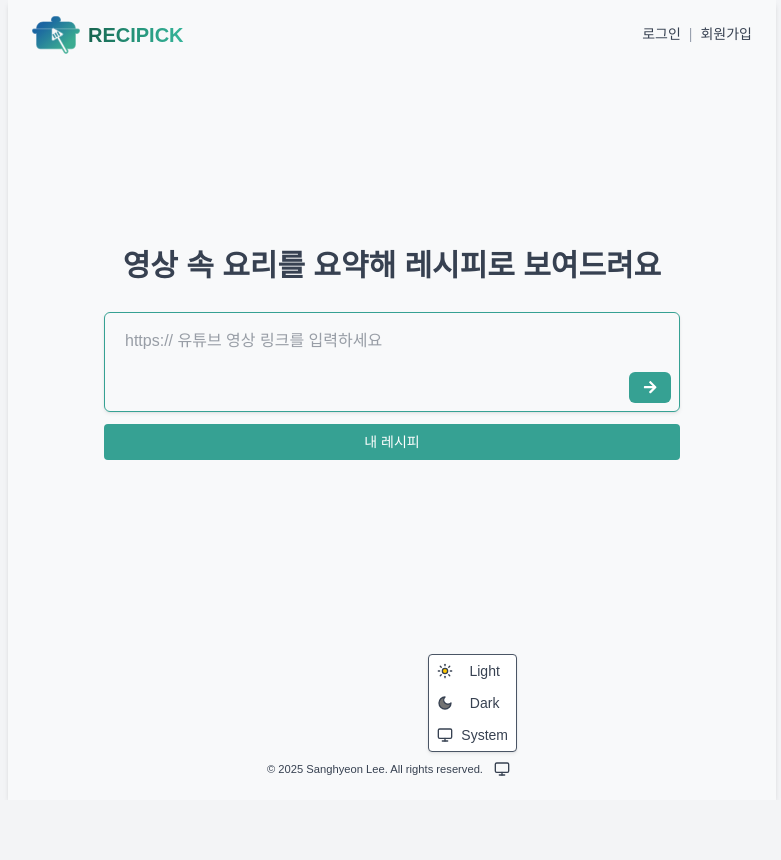
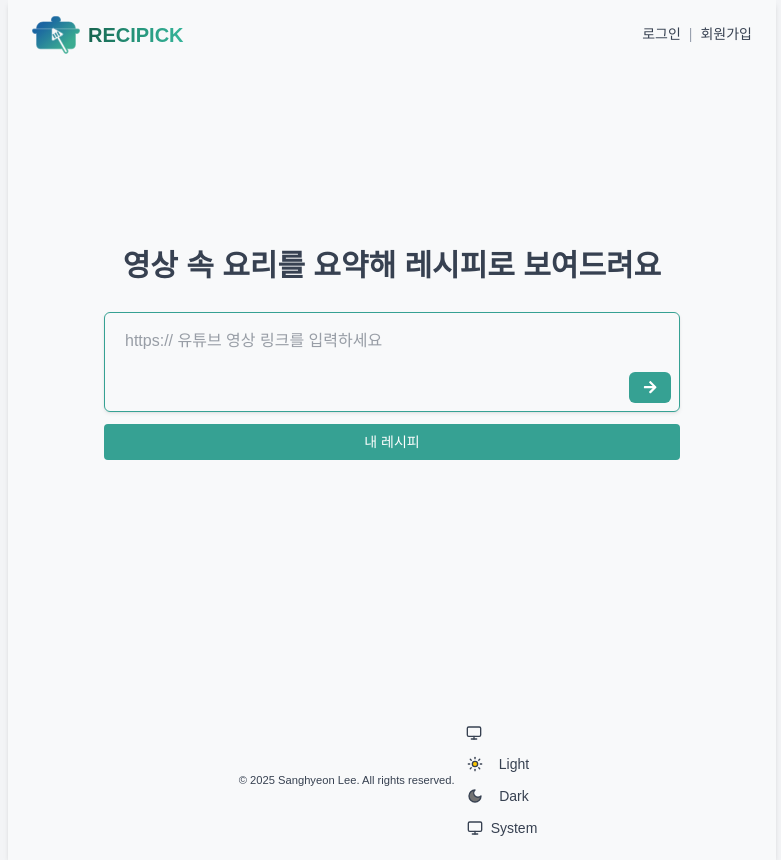
Before and after one commit to DN-Recipick/dn-recipick.github.io, a React (Vite) app: page / in a window 1280 px wide. Both pictures are taken after a click on the button 749 px from the left and 769 px from the top of the page. Shown: the whole page, without its empty margins (248-1029 px from the left). Before the commit the page ends 800 px from the top, so only its background shows below. Built offline with nearby package versions, Linux system fonts and the light colour scheme; no server answers; a web font is replaced by a local one.

Commit message:
refactor: 유틸리티 클래스 분리

```diff
--- a/src/components/layout/Dropdown/Dropdown.tsx
+++ b/src/components/layout/Dropdown/Dropdown.tsx
@@ -27,16 +27,8 @@ const Dropdown = ({
         }}
         icon={icon}
       />
-
       {isOpen && (
-        <ul
-          className={clsx(
-            dropdownListClassName,
-            'absolute overflow-hidden bg-white dark:bg-gray-800 mt-2 border border-gray-600 shadow-[var(--shadow)] rounded z-10',
-          )}
-        >
-          {dropdownListChildren}
-        </ul>
+        <ul className={clsx(dropdownListClassName, 'dropdown-list')}>{dropdownListChildren}</ul>
       )}
     </div>
   );
```
